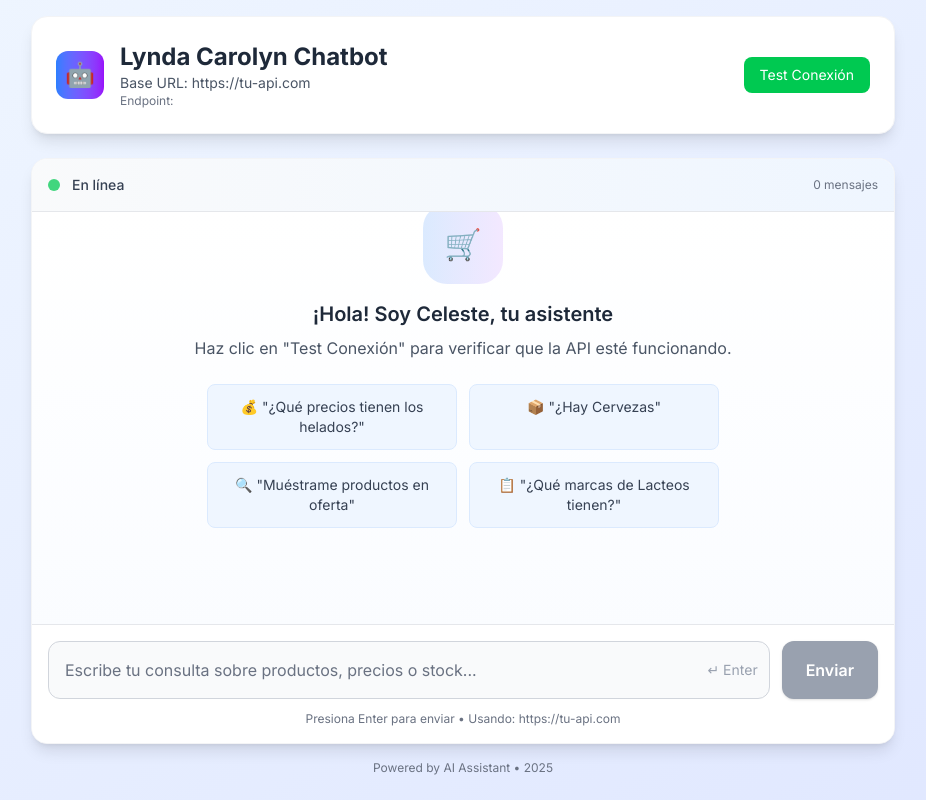
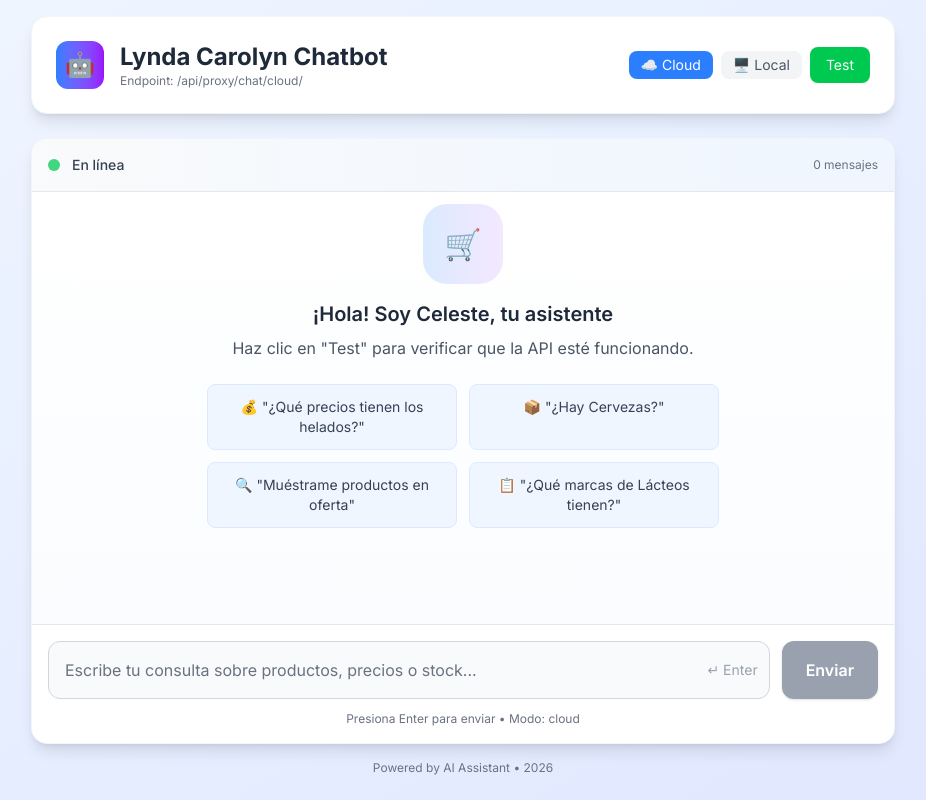
Before and after one commit to danitzn/sb_frontend, a Next.js app: page / in a window 1280 px wide. Shown: the whole page, without its empty margins (177-1103 px from the left). Built offline with nearby package versions, Linux system fonts and the light colour scheme.

Commit message:
cambios front elegir modelo

```diff
--- a/app/page.tsx
+++ b/app/page.tsx
@@ -6,6 +6,7 @@ interface Message {
   id: number;
   text: string;
   sender: 'user' | 'bot';
+  model?: string;
 }
 
 interface ChatResponse {
@@ -14,18 +15,17 @@ interface ChatResponse {
   context_used: string;
 }
 
-// URL base y path separados para mejor mantenimiento
-const API_BASE_URL = process.env.API_BASE_URL ?? '';
-const API_CHAT_PATH =process.env.API_CHAT_PATH;
-// Para mostrar al usuario la URL real aunque usemos proxy interno
-const DISPLAY_API_URL = 'https://tu-api.com';
-const CHAT_API_URL = `${API_BASE_URL}${API_CHAT_PATH}`;
+type ChatMode = 'cloud' | 'local';
 
 export default function ChatPage() {
   const [messages, setMessages] = useState<Message[]>([]);
   const [input, setInput] = useState('');
   const [isLoading, setIsLoading] = useState(false);
+  const [chatMode, setChatMode] = useState<ChatMode>('cloud');
   const messagesEndRef = useRef<HTMLDivElement>(null);
+
+  // URL dinámica según el modo — nunca usa variables de entorno en el cliente
+  const CHAT_API_URL = `/api/proxy/chat/${chatMode}/`;
 
   const scrollToBottom = () => {
     messagesEndRef.current?.scrollIntoView({ behavior: 'smooth' });
@@ -42,19 +42,15 @@ export default function ChatPage() {
     setInput('');
     setIsLoading(true);
 
+    const controller = new AbortController();
+    const timeoutId = setTimeout(() => controller.abort(), 10000);
+
     try {
-      console.log('📤 Enviando mensaje a:', CHAT_API_URL);
-
-      // Añadir timeout para evitar esperas
-      const controller = new AbortController();
-      const timeoutId = setTimeout(() => controller.abort(), 10000); // 10 segundos
-
       const response = await fetch(CHAT_API_URL, {
         method: 'POST',
-        headers: {
-          'Content-Type': 'application/json',
-        },
+        headers: { 'Content-Type': 'application/json' },
         body: JSON.stringify({ message: userMessage.text }),
+        signal: controller.signal,
       });
 
       clearTimeout(timeoutId);
@@ -69,35 +65,31 @@ export default function ChatPage() {
       const botMessage: Message = {
         id: Date.now() + 1,
         text: data.response,
-        sender: 'bot'
+        sender: 'bot',
+        model: data.model_used,
       };
 
       setMessages(prev => [...prev, botMessage]);
 
     } catch (error: any) {
-      console.error('❌ Error completo:', error);
-      console.log('🔍 Debug Info:', { CHAT_API_URL, errorName: error.name, errorMessage: error.message });
+      console.error('❌ Error:', error);
 
       let errorText = '❌ Error de conexión';
-
       if (error.name === 'AbortError') {
-        errorText = '⏰ La solicitud tardó demasiado tiempo. Intenta nuevamente.';
-      } else if (error.message.includes('Failed to fetch')) {
-        errorText = `🌐 Error de conexión (Failed to fetch)\n\n• URL Intentada: ${CHAT_API_URL}\n• Localhost accesible: SI/NO?\n\nVerifica que 'npm run dev' esté corriendo y no tenga errores.`;
+        errorText = '⏰ La solicitud tardó demasiado. Intenta nuevamente.';
       } else {
-        errorText = `❌ Error: ${error.message}\nURL: ${CHAT_API_URL}`;
+        errorText = `❌ Error: ${error.message}`;
       }
 
-      const errorMessage: Message = {
+      setMessages(prev => [...prev, {
         id: Date.now() + 1,
         text: errorText,
-        sender: 'bot'
-      };
-      setMessages(prev => [...prev, errorMessage]);
+        sender: 'bot',
+      }]);
     } finally {
       setIsLoading(false);
     }
-  }, [input, isLoading]);
+  }, [input, isLoading, CHAT_API_URL]);
 
   const handleKeyPress = (e: React.KeyboardEvent<HTMLInputElement>) => {
     if (e.key === 'Enter' && !e.shiftKey) {
@@ -106,11 +98,8 @@ export default function ChatPage() {
     }
   };
 
-  const clearChat = () => {
-    setMessages([]);
-  };
+  const clearChat = () => setMessages([]);
 
-  // Para testing: verificar la conexión
   const testConnection = async () => {
     setIsLoading(true);
     try {
@@ -119,33 +108,26 @@ export default function ChatPage() {
 
       const response = await fetch(CHAT_API_URL, {
         method: 'POST',
-        headers: {
-          'Content-Type': 'application/json',
-          'Cloudflare-skip-browser-warning': '1',
-        },
+        headers: { 'Content-Type': 'application/json' },
         body: JSON.stringify({ message: 'test connection' }),
-        signal: controller.signal
+        signal: controller.signal,
       });
 
       clearTimeout(timeoutId);
 
-      if (response.ok) {
-        const testMessage: Message = {
+      setMessages(prev => [...prev, {
         id: Date.now(),
-          text: '✅ Conexión exitosa con la API',
-          sender: 'bot'
-        };
-        setMessages(prev => [...prev, testMessage]);
-      } else {
-        throw new Error(`HTTP ${response.status}`);
-      }
+        text: response.ok
+          ? `✅ Conexión exitosa con la API (modo: ${chatMode})`
+          : `❌ Error HTTP ${response.status}`,
+        sender: 'bot',
+      }]);
     } catch (error: any) {
-      const errorMessage: Message = {
+      setMessages(prev => [...prev, {
         id: Date.now(),
-        text: `Falló la conexión: ${error.message}`,
-        sender: 'bot'
-      };
-      setMessages(prev => [...prev, errorMessage]);
+        text: `❌ Falló la conexión: ${error.message}`,
+        sender: 'bot',
+      }]);
     } finally {
       setIsLoading(false);
     }
@@ -155,7 +137,6 @@ export default function ChatPage() {
     <div className="flex flex-col h-screen bg-gradient-to-br from-blue-50 to-indigo-100">
       <div className="flex flex-col flex-1 max-w-4xl w-full mx-auto h-full p-4">
 
-        {/*test*/}
         <header className="bg-white rounded-2xl shadow-lg p-6 mb-6 border border-gray-100">
           <div className="flex items-center justify-between">
             <div className="flex items-center space-x-4">
@@ -166,22 +147,43 @@ export default function ChatPage() {
                 <h1 className="text-2xl font-bold text-gray-800">
                   Lynda Carolyn Chatbot
                 </h1>
-                <p className="text-sm text-gray-600">
-                  Base URL: {DISPLAY_API_URL}
-                </p>
                 <p className="text-xs text-gray-500">
-                  Endpoint: {API_CHAT_PATH}
+                  Endpoint: {CHAT_API_URL}
                 </p>
               </div>
             </div>
-            <div className="flex space-x-2">
+
+            <div className="flex items-center space-x-2">
+              {/* Selector de modo */}
+              <button
+                onClick={() => setChatMode('cloud')}
+                className={`px-3 py-1 text-sm rounded-lg transition duration-200 ${
+                  chatMode === 'cloud'
+                    ? 'bg-blue-500 text-white'
+                    : 'bg-gray-100 text-gray-600 hover:bg-gray-200'
+                }`}
+              >
+                ☁️ Cloud
+              </button>
+              <button
+                onClick={() => setChatMode('local')}
+                className={`px-3 py-1 text-sm rounded-lg transition duration-200 ${
+                  chatMode === 'local'
+                    ? 'bg-purple-500 text-white'
+                    : 'bg-gray-100 text-gray-600 hover:bg-gray-200'
+                }`}
+              >
+                🖥️ Local
+              </button>
+
               <button
                 onClick={testConnection}
                 disabled={isLoading}
                 className="px-4 py-2 text-sm bg-green-500 text-white rounded-lg hover:bg-green-600 disabled:bg-gray-400 transition duration-200"
               >
-                Test Conexión
+                Test
               </button>
+
               {messages.length > 0 && (
                 <button
                   onClick={clearChat}
@@ -194,7 +196,6 @@ export default function ChatPage() {
           </div>
         </header>
 
-        {/* Área de Mensajes */}
         <div className="flex-1 bg-white rounded-2xl shadow-lg overflow-hidden border border-gray-100">
           <div className="flex flex-col h-full">
             <div className="bg-gradient-to-r from-gray-50 to-blue-50 p-4 border-b border-gray-200">
@@ -219,21 +220,23 @@ export default function ChatPage() {
                     ¡Hola! Soy Celeste, tu asistente
                   </h3>
                   <p className="text-gray-600 mb-4">
-                    Haz clic en "Test Conexión" para verificar que la API esté funcionando.
+                    Haz clic en &quot;Test&quot; para verificar que la API esté funcionando.
                   </p>
                   <div className="mt-6 grid grid-cols-1 md:grid-cols-2 gap-3 max-w-lg mx-auto">
-                    <div className="bg-blue-50 rounded-lg p-3 text-sm text-gray-700 border border-blue-100">
-                      💰 "¿Qué precios tienen los helados?"
+                    {[
+                      '💰 "¿Qué precios tienen los helados?"',
+                      '📦 "¿Hay Cervezas?"',
+                      '🔍 "Muéstrame productos en oferta"',
+                      '📋 "¿Qué marcas de Lácteos tienen?"',
+                    ].map((suggestion) => (
+                      <div
+                        key={suggestion}
+                        onClick={() => setInput(suggestion.replace(/[""]/g, '').replace(/^[^\s]+\s/, ''))}
+                        className="bg-blue-50 rounded-lg p-3 text-sm text-gray-700 border border-blue-100 cursor-pointer hover:bg-blue-100 transition duration-200"
+                      >
+                        {suggestion}
                       </div>
-                    <div className="bg-blue-50 rounded-lg p-3 text-sm text-gray-700 border border-blue-100">
-                      📦 "¿Hay Cervezas"
-                    </div>
-                    <div className="bg-blue-50 rounded-lg p-3 text-sm text-gray-700 border border-blue-100">
-                      🔍 "Muéstrame productos en oferta"
-                    </div>
-                    <div className="bg-blue-50 rounded-lg p-3 text-sm text-gray-700 border border-blue-100">
-                      📋 "¿Qué marcas de Lacteos tienen?"
-                    </div>
+                    ))}
                   </div>
                 </div>
               )}
@@ -249,13 +252,21 @@ export default function ChatPage() {
                         AI
                       </div>
                     )}
+                    <div className="flex flex-col">
                       <div
-                      className={`px-4 py-3 rounded-2xl text-[15px] leading-relaxed whitespace-pre-wrap shadow-sm ${msg.sender === 'user'
+                        className={`px-4 py-3 rounded-2xl text-[15px] leading-relaxed whitespace-pre-wrap shadow-sm ${
+                          msg.sender === 'user'
                             ? 'bg-gradient-to-r from-blue-500 to-blue-600 text-white rounded-br-md'
                             : 'bg-white text-gray-800 rounded-tl-md border border-gray-200'
                         }`}
                       >
                         {msg.text}
+                      </div>
+                      {msg.model && (
+                        <span className="text-xs text-gray-400 mt-1 ml-1">
+                          {msg.model}
+                        </span>
+                      )}
                     </div>
                     {msg.sender === 'user' && (
                       <div className="flex-shrink-0 w-8 h-8 bg-gradient-to-r from-gray-500 to-gray-700 rounded-full flex items-center justify-center text-white text-sm font-bold">
@@ -285,7 +296,6 @@ export default function ChatPage() {
               <div ref={messagesEndRef} />
             </div>
 
-            {/* Área de Input */}
             <div className="p-4 border-t border-gray-200 bg-white">
               <div className="flex space-x-3">
                 <div className="flex-1 relative">
@@ -304,7 +314,8 @@ export default function ChatPage() {
                 </div>
                 <button
                   onClick={handleSendMessage}
-                  className={`p-4 px-6 text-white rounded-xl font-semibold transition duration-200 shadow-sm ${isLoading || !input.trim()
+                  className={`p-4 px-6 text-white rounded-xl font-semibold transition duration-200 shadow-sm ${
+                    isLoading || !input.trim()
                       ? 'bg-gray-400 cursor-not-allowed'
                       : 'bg-gradient-to-r from-blue-500 to-purple-600 hover:from-blue-600 hover:to-purple-700 transform hover:scale-105'
                   }`}
@@ -318,19 +329,17 @@ export default function ChatPage() {
                 </button>
               </div>
               <div className="text-xs text-gray-500 text-center mt-3">
-                Presiona Enter para enviar • Usando: {DISPLAY_API_URL}
+                Presiona Enter para enviar • Modo: {chatMode}
               </div>
             </div>
           </div>
         </div>
 
-        {/* Footer */}
         <footer className="text-center text-xs text-gray-500 mt-4 pb-2">
-          Powered by AI Assistant • {new Date().getFullYear()}
+          Powered by AI Assistant • 2026
         </footer>
       </div>
 
-      {/* Estilos de animación */}
       <style jsx>{`
         @keyframes fade-in {
           from { opacity: 0; transform: translateY(10px); }
--- a/package.json
+++ b/package.json
@@ -18,6 +18,7 @@
     "@types/node": "^20",
     "@types/react": "^19",
     "@types/react-dom": "^19",
+    "baseline-browser-mapping": "^2.10.13",
     "eslint": "^9",
     "eslint-config-next": "16.0.3",
     "tailwindcss": "^4",
```
Also changed, not shown: app/test/page.tsx (+0 -1 lines), next.config.ts (+3 -8 lines), 2 other files (tests, documents, lock files or other folders). Lines whose indentation alone changed are shown as unchanged.
